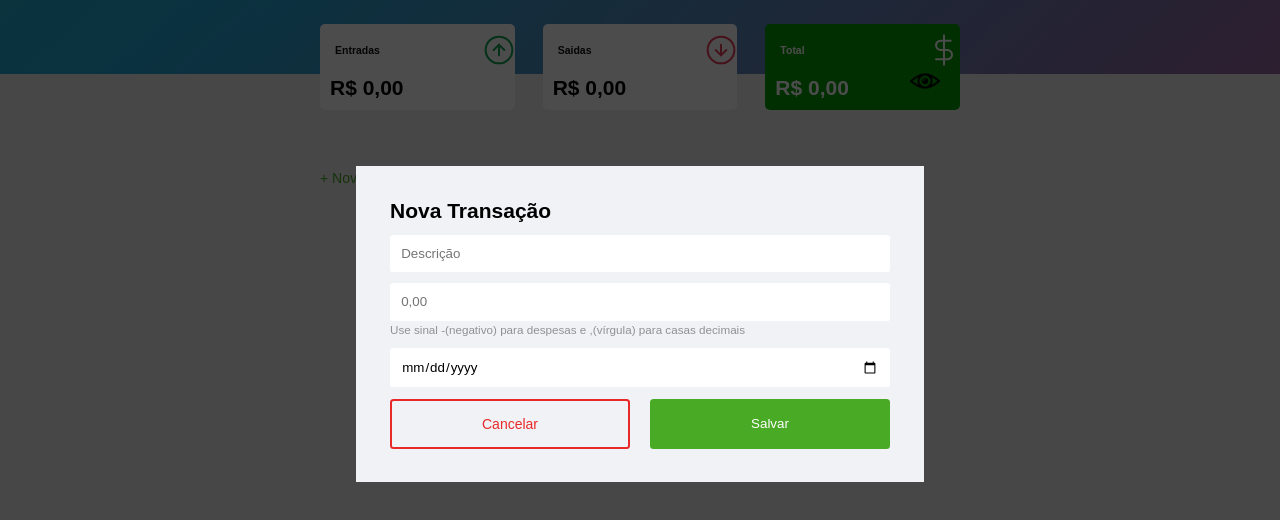
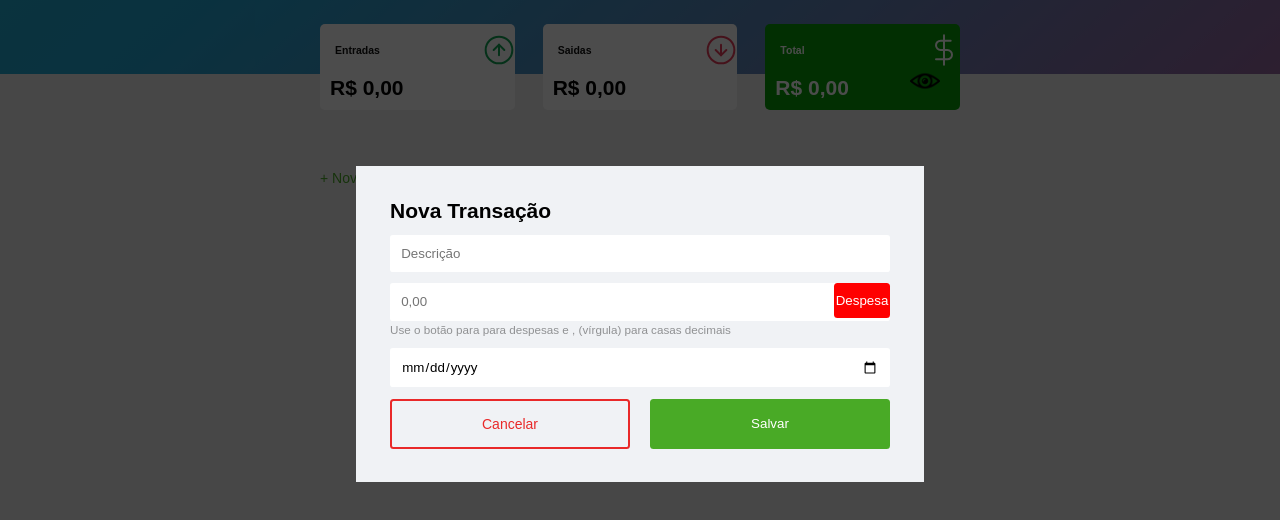
Before and after one commit to cosmeg5/maratona_front, a plain HTML site: page index.html in a window 1280 px wide. Both pictures are taken after a click on the link "+ Nova Transação". Shown: the part 76-596 px from the top of the page. Drawn offline with Linux system fonts and the light colour scheme.

Commit message:
Adicionando botão para despesas

```diff
--- a/css/style.css
+++ b/css/style.css
@@ -261,6 +261,14 @@ header {
 .input-group {
     margin-top: 0.8rem;
 }
+#divida {
+    float:right;
+    position: relative;
+    margin-top: -38px;
+    width: 4rem;
+    height: 2.5rem;
+    background-color: red;
+}
 .input-group small {
     opacity: 0.4;
 }
--- a/index.html
+++ b/index.html
@@ -69,7 +69,8 @@
                     <div class="input-group">
                         <label class="sr-only" for="amount">Valor</label>
                         <input id="amount" name="amounht" step="0.01" type="number" placeholder="0,00" />
-                        <small class="help">Use sinal -(negativo) para despesas e ,(vírgula) para casas decimais</small>
+                        <button id="divida" type="button" onclick="Form.negativar()">Despesa</button>
+                        <small class="help">Use o botão para para despesas e , (vírgula) para casas decimais</small>
                     </div>
                     <div class="input-group">
                         <label class="sr-only" for="date">Data</label>
--- a/js/script.js
+++ b/js/script.js
@@ -128,7 +128,7 @@ const Utils = {
        })
 
        return signal + value;
-    }
+    },
 }
 
 const Form = {
@@ -143,14 +143,17 @@ const Form = {
             date: Form.date.value,
         }
     },
-
-    formatData() {
-
-    },
     close() {
         var active = document.querySelector('.modal-overlay');
         active.classList.remove("active");
     },
+
+    negativar() {
+        let { amount } = Form.getValues();
+        let valorNegativo = "-" + amount;
+        return Form.amount.value = valorNegativo
+    },
+
 
     validateFields() {
         const { description, amount, date} = Form.getValues();
```
